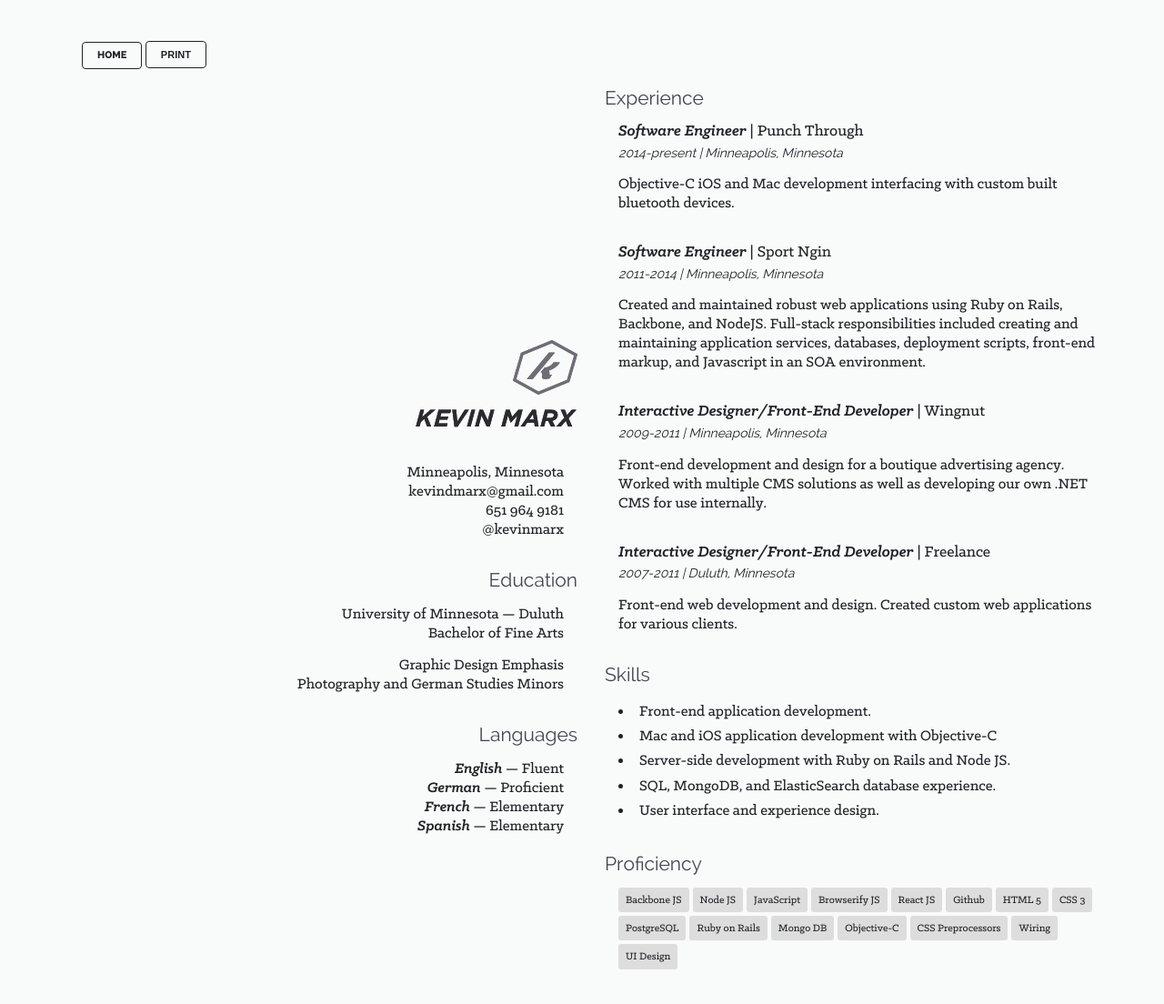
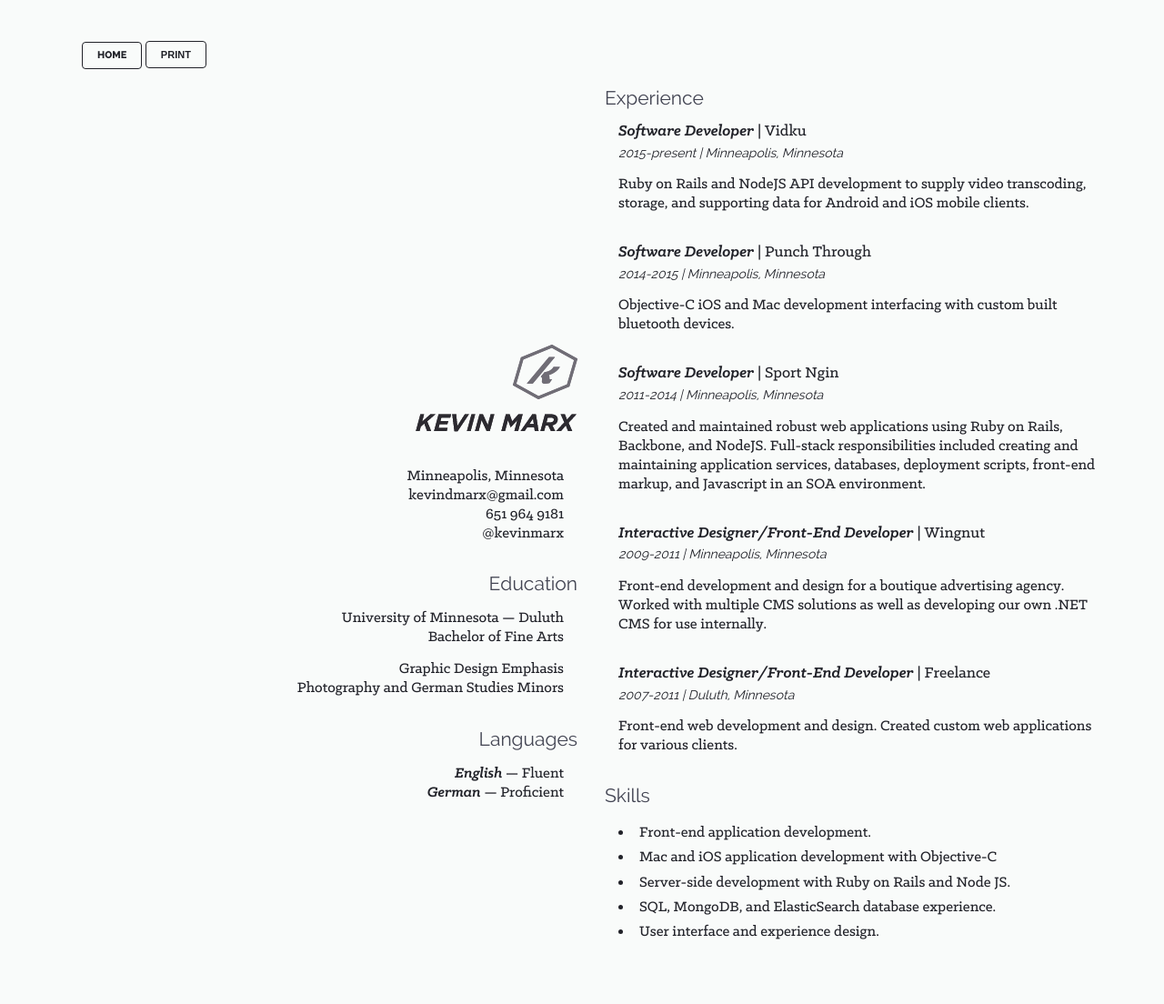
Before and after one commit to kevinmarx/kevinmarx.github.io, a Jekyll site: the page built from cv.html, in a window 1280 px wide. Shown: the whole page at 91% size. Built offline with Jekyll 4.4.1, drawn with Linux system fonts in a browser that asks for light colours; nearby versions of some CDN libraries; Markdown is read by kramdown in place of the engine named in the settings; after the commit the page ends 1071 px from its top, so only the background shows below that.

Commit message:
css updates

```diff
--- a/_includes/masthead.html
+++ b/_includes/masthead.html
@@ -6,8 +6,9 @@
 
 <header class="page-header group wrapper">
   <div class="pillar">
-    <a href="/" class="column logo el">
-      <img src="/images/{{ contrast }}/logo.png">
+    <a href="/" class="logo">
+      <!-- <img src="/images/{{ contrast }}/logo.png"> -->
+      <img src="/images/light/logo.png" alt="Kevin Marx">
     </a>
   </div>
 </header>
--- a/cv.html
+++ b/cv.html
@@ -47,8 +47,6 @@
           <p>
             <strong>English</strong> — Fluent<br/>
             <strong>German</strong> — Proficient<br/>
-            <strong>French</strong> — Elementary<br/>
-            <strong>Spanish</strong> — Elementary
           </p>
         </section>
 
@@ -61,15 +59,23 @@
             <h1>Experience</h1>
           </header>
           <div class="column x100 el">
-            <h1><strong>Software Engineer</strong> | Punch Through</h1>
-            <h2>2014-present | Minneapolis, Minnesota</h2>
+            <h1><strong>Software Developer</strong> | Vidku</h1>
+            <h2>2015-present | Minneapolis, Minnesota</h2>
+            <p>
+              Ruby on Rails and NodeJS API development to supply video transcoding, storage, and supporting data for Android and iOS mobile clients.
+            </p>
+          </div>
+
+          <div class="column x100 el">
+            <h1><strong>Software Developer</strong> | Punch Through</h1>
+            <h2>2014-2015 | Minneapolis, Minnesota</h2>
             <p>
               Objective-C iOS and Mac development interfacing with custom built bluetooth devices.
             </p>
           </div>
 
           <div class="column x100 el">
-            <h1><strong>Software Engineer</strong> | Sport Ngin</h1>
+            <h1><strong>Software Developer</strong> | Sport Ngin</h1>
             <h2>2011-2014 | Minneapolis, Minnesota</h2>
             <p>
               Created and maintained robust web applications using Ruby on Rails, Backbone, and NodeJS. Full-stack responsibilities included creating and maintaining application services, databases, deployment scripts, front-end markup, and Javascript in an SOA environment.
@@ -106,7 +112,7 @@
           </ul>
         </section>
 
-        <section class="column el x100">
+        <!-- <section class="column el x100">
           <header>
             <h1>Proficiency</h1>
           </header>
@@ -127,7 +133,7 @@
             <li class="tag column">Wiring</li>
             <li class="tag column">UI Design</li>
           </ul>
-        </section>
+        </section> -->
 
       </div>
 
--- a/index.html
+++ b/index.html
@@ -6,6 +6,6 @@
 
 {% include masthead.html post=site.categories.writings.first %}
 
-{% include featurette.html post=site.categories.writings.first %}
+<!-- {% include featurette.html post=site.categories.writings.first %} -->
 
 {% include article_list.html %}
--- a/styles/modules/_site.scss
+++ b/styles/modules/_site.scss
@@ -47,9 +47,7 @@
     width: 180px;
     height: 41px;
     display: block;
-    position: absolute;
-    top: 50px;
-    left: 50px;
+    margin: 0 auto;
   }
 }
 
```
Also changed, not shown: _posts/projects/2013-11-29-ngin-client.md (+3 -3 lines), main.css (added), styles/main.css.
